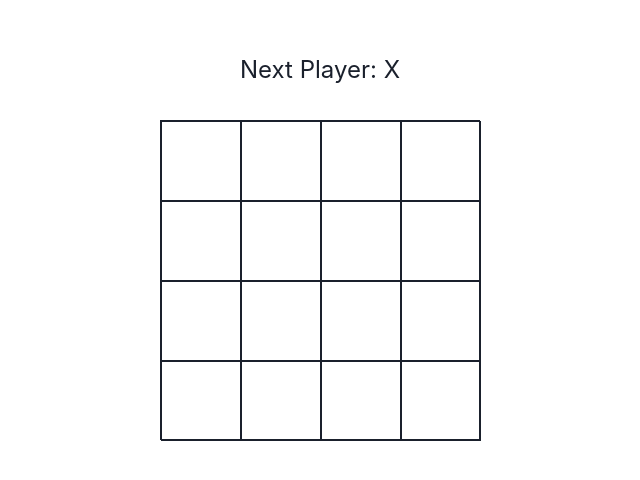
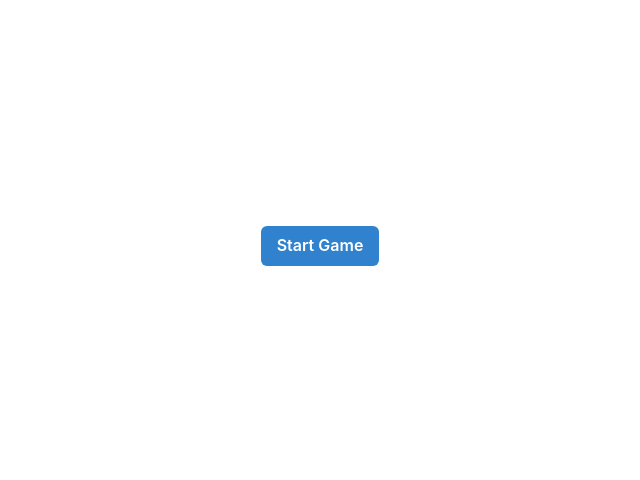
Before and after one commit to sasi-killi/tic-tac-toe-game, a React (Vite) app: page / in a window 1280 px wide. Shown: the part 154-634 px from the top of the page, without its empty margins (320-960 px from the left). Built offline with nearby package versions, Linux system fonts and the light colour scheme.

Commit message:
extracted reusable components and added feature to get board size from user

```diff
--- a/package.json
+++ b/package.json
@@ -13,9 +13,12 @@
     "@chakra-ui/react": "^2.6.1",
     "@emotion/react": "^11.11.0",
     "@emotion/styled": "^11.11.0",
+    "@hookform/resolvers": "^3.1.0",
     "framer-motion": "^10.12.13",
     "react": "^18.2.0",
-    "react-dom": "^18.2.0"
+    "react-dom": "^18.2.0",
+    "react-hook-form": "^7.43.9",
+    "zod": "^3.21.4"
   },
   "devDependencies": {
     "@types/react": "^18.0.28",
--- a/src/App.css
+++ b/src/App.css
@@ -0,0 +1,3 @@
+.text-danger {
+  color: lightpink;
+}
--- a/src/App.tsx
+++ b/src/App.tsx
@@ -1,7 +1,8 @@
-import Board from "./components/Board";
+import Game from "./components/Game";
+import "./App.css";
 
 function App() {
-  return <Board boxSize={4} />;
+  return <Game />;
 }
 
 export default App;
--- a/src/components/Board.tsx
+++ b/src/components/Board.tsx
@@ -1,58 +1,20 @@
 import { Grid, GridItem, Center } from "@chakra-ui/react";
 import Square from "./Square";
-import { useState, useMemo } from "react";
-import {
-  getWinArrays,
-  calculateWinner,
-  getInitialLetterState,
-} from "../helpers/gameHelpers";
 
 interface Props {
   boxSize: number;
+  squareData: string[];
+  handleClick: (index: number) => void;
 }
 
-function Board({ boxSize }: Props) {
-  const [isXNext, setXNext] = useState(true);
-  const [letterArray, setLetterArray] = useState(
-    getInitialLetterState(boxSize)
-  );
-  const [winner, setWinner] = useState("");
-
-  const winLines = useMemo(() => getWinArrays(boxSize), [boxSize]);
-
-  const handleClick = (index: number) => {
-    if (letterArray[index] || winner) return;
-
-    const arr = [...letterArray];
-    arr[index] = isXNext ? "X" : "O";
-
-    isXNext ? setXNext(false) : setXNext(true);
-    setLetterArray(arr);
-
-    const isWinner = calculateWinner(winLines, index, letterArray, isXNext);
-
-    if (isWinner) setWinner(isXNext ? "X" : "O");
-  };
-
+function Board({ boxSize, squareData, handleClick }: Props) {
   return (
-    <Center height={"100vh"}>
-      <div>
-        <Center marginBottom={8} fontSize={"1.5em"}>
-          {winner ? (
-            <h1>winner: {winner}</h1>
-          ) : (
-            <h1>Next Player: {isXNext ? "X" : "O"}</h1>
-          )}
-        </Center>
-
     <Grid
       templateColumns={`repeat(${boxSize}, 1fr)`}
       templateRows={`repeat(${boxSize}, 1fr)`}
       border={"1px"}
-          height={20 * boxSize}
-          width={20 * boxSize}
     >
-          {letterArray.map((letter, index) => {
+      {squareData.map((square, index) => {
         return (
           <Center
             key={index}
@@ -62,14 +24,12 @@ function Board({ boxSize }: Props) {
             onClick={() => handleClick(index)}
           >
             <GridItem>
-                  <Square letter={letter} />
+              <Square>{square}</Square>
             </GridItem>
           </Center>
         );
       })}
     </Grid>
-      </div>
-    </Center>
   );
 }
 
--- /dev/null
+++ b/src/components/BoardSize.tsx
@@ -0,0 +1,87 @@
+import {
+  useDisclosure,
+  Button,
+  Modal,
+  ModalOverlay,
+  ModalContent,
+  ModalHeader,
+  ModalCloseButton,
+  ModalBody,
+  ModalFooter,
+  FormControl,
+  FormHelperText,
+  FormLabel,
+  Input,
+} from "@chakra-ui/react";
+import { Dispatch, SetStateAction } from "react";
+import { useForm } from "react-hook-form";
+import z from "zod";
+import { zodResolver } from "@hookform/resolvers/zod";
+
+interface Props {
+  setBoxSize: Dispatch<SetStateAction<number>>;
+}
+
+const schema = z.object({
+  boxSize: z
+    .number({ invalid_type_error: "boxSize is required" })
+    .min(3)
+    .max(9),
+});
+
+type FormData = z.infer<typeof schema>;
+
+function BoardSize({ setBoxSize }: Props) {
+  const { isOpen, onOpen, onClose } = useDisclosure();
+  const {
+    register,
+    handleSubmit,
+    formState: { errors },
+  } = useForm<FormData>({ resolver: zodResolver(schema) });
+  return (
+    <>
+      <Button colorScheme="blue" onClick={onOpen}>
+        Start Game
+      </Button>
+
+      <Modal isOpen={isOpen} onClose={onClose} isCentered>
+        <ModalOverlay />
+        <ModalContent>
+          <ModalHeader>Board Size</ModalHeader>
+          <ModalCloseButton />
+          <ModalBody>
+            <FormControl>
+              <FormLabel>Enter Board Size :</FormLabel>
+              <Input
+                type="number"
+                {...register("boxSize", { valueAsNumber: true })}
+              />
+
+              {errors.boxSize ? (
+                <p className="text-danger">{errors.boxSize.message}</p>
+              ) : (
+                <FormHelperText>eg: Enter 3 for 3x3 board</FormHelperText>
+              )}
+            </FormControl>
+          </ModalBody>
+
+          <ModalFooter>
+            <Button
+              type="submit"
+              colorScheme="blue"
+              mr={3}
+              onClick={handleSubmit((data) => {
+                console.log(data, errors);
+                setBoxSize(data.boxSize);
+              })}
+            >
+              Submit
+            </Button>
+          </ModalFooter>
+        </ModalContent>
+      </Modal>
+    </>
+  );
+}
+
+export default BoardSize;
--- /dev/null
+++ b/src/components/Game.tsx
@@ -0,0 +1,60 @@
+import { useState, useMemo, useEffect } from "react";
+import {
+  calculateWinner,
+  getInitialLetterState,
+  getWinArrays,
+} from "../helpers/gameHelpers";
+import Board from "./Board";
+import { Box, Center } from "@chakra-ui/react";
+import TurnDecider from "./TurnDecider";
+import BoardSize from "./BoardSize";
+
+function Game() {
+  const [boxSize, setBoxSize] = useState(0);
+  const [isXNext, setXNext] = useState(true);
+  const [squareData, setSquareData] = useState(getInitialLetterState(boxSize));
+  const [winner, setWinner] = useState("");
+
+  useEffect(() => {
+    setSquareData(getInitialLetterState(boxSize));
+  }, [boxSize]);
+
+  const winLines = useMemo(() => getWinArrays(boxSize), [boxSize]);
+
+  const handleClick = (index: number) => {
+    if (squareData[index] || winner) return;
+
+    const arr = [...squareData];
+    arr[index] = isXNext ? "X" : "O";
+
+    isXNext ? setXNext(false) : setXNext(true);
+    setSquareData(arr);
+
+    const isWinner = calculateWinner(winLines, index, squareData, isXNext);
+
+    if (isWinner) setWinner(isXNext ? "X" : "O");
+  };
+
+  if (!boxSize) {
+    return (
+      <Center height={"100vh"} width={"100vw"}>
+        <BoardSize setBoxSize={setBoxSize} />
+      </Center>
+    );
+  }
+
+  return (
+    <Center height={"100vh"} width={"100vw"}>
+      <Box>
+        <TurnDecider winner={winner} isXNext={isXNext} />
+        <Board
+          boxSize={boxSize}
+          handleClick={handleClick}
+          squareData={squareData}
+        />
+      </Box>
+    </Center>
+  );
+}
+
+export default Game;
--- a/src/components/Square.tsx
+++ b/src/components/Square.tsx
@@ -1,9 +1,9 @@
 interface Props {
-  letter: string;
+  children: string;
 }
 
-function Square({ letter }: Props) {
-  return <h1>{letter}</h1>;
+function Square({ children }: Props) {
+  return <h1>{children}</h1>;
 }
 
 export default Square;
--- /dev/null
+++ b/src/components/TurnDecider.tsx
@@ -0,0 +1,20 @@
+import { Center } from "@chakra-ui/react";
+
+interface Props {
+  winner: string;
+  isXNext: boolean;
+}
+
+function TurnDecider({ winner, isXNext }: Props) {
+  return (
+    <Center marginBottom={8} fontSize={"1.5em"}>
+      {winner ? (
+        <h1>winner: {winner}</h1>
+      ) : (
+        <h1>Next Player: {isXNext ? "X" : "O"}</h1>
+      )}
+    </Center>
+  );
+}
+
+export default TurnDecider;
```
Also changed, not shown: 1 other file (tests, documents, lock files or other folders). Lines whose indentation alone changed are shown as unchanged.
